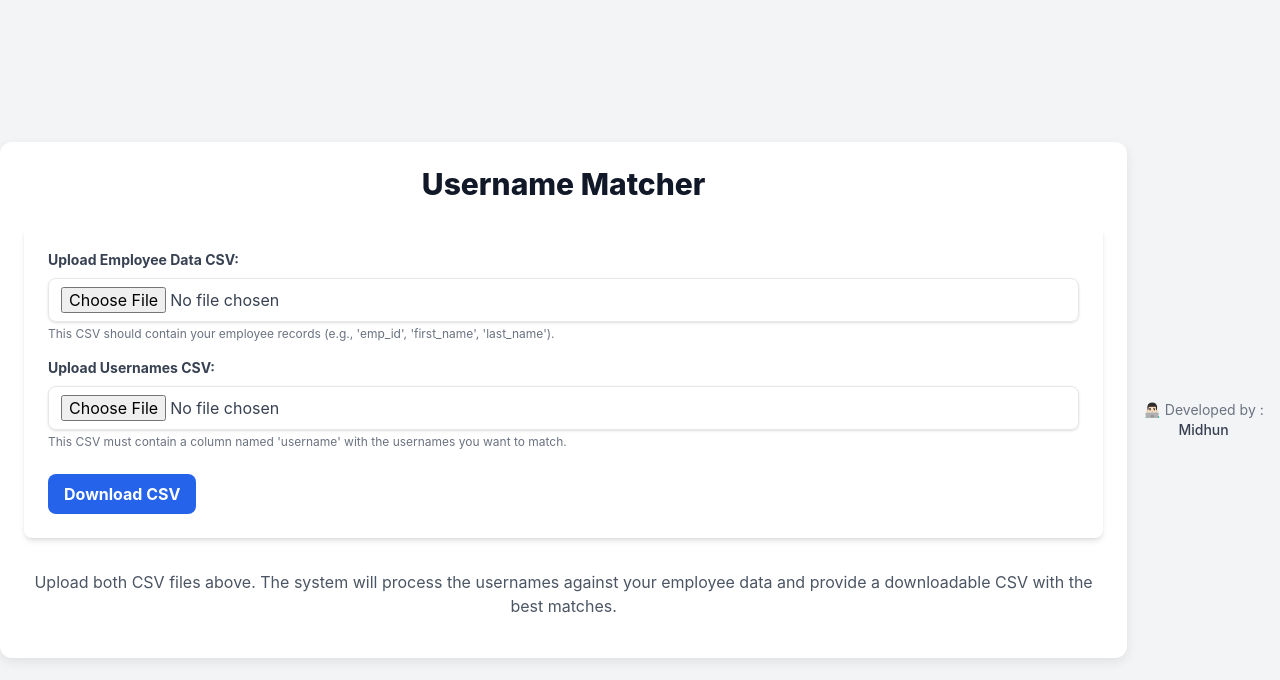
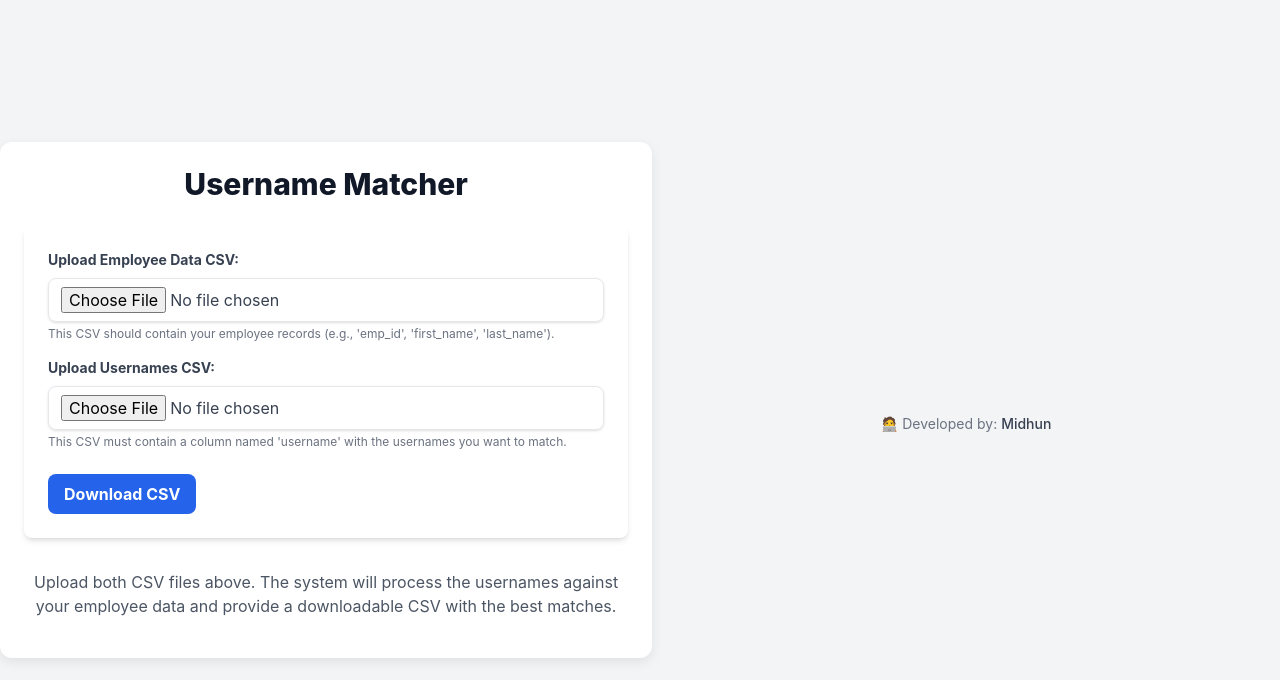
Before and after one commit to midhunprahash-ui/Name_match_ml, a Flask app: page / in a window 1280 px wide. Shown: the top 680 px of the page. Run offline with Flask 3, Linux system fonts and the light colour scheme; some libraries are stand-ins or nearby versions.

Commit message:
Refactor footer section for improved layout and readability

```diff
--- a/templates/index.html
+++ b/templates/index.html
@@ -121,9 +121,11 @@
             downloadable CSV with the best matches.
         </p>
     </div>
-    <footer class="text-center text-sm text-gray-500 mt-10">
-        <p> 👨🏻‍💻 Developed by : <span class="font-medium text-gray-700">Midhun</span></p>
-    </footer>
+    <div class="w-full text-center mt-12">
+        <p class="text-sm text-gray-500">
+            🧑‍💻 Developed by: <span class="font-medium text-gray-700">Midhun</span>
+        </p>
+    </div>
 </body>
 
 </html>
```
